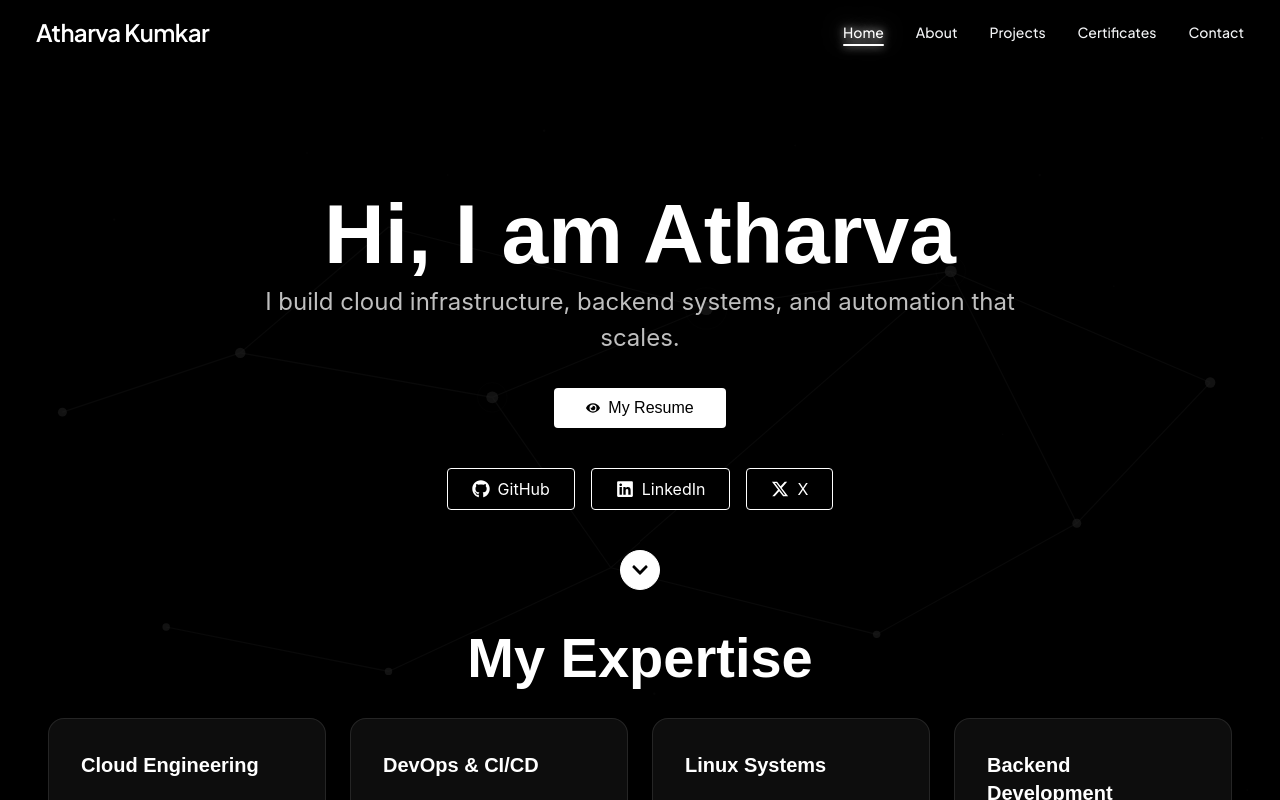
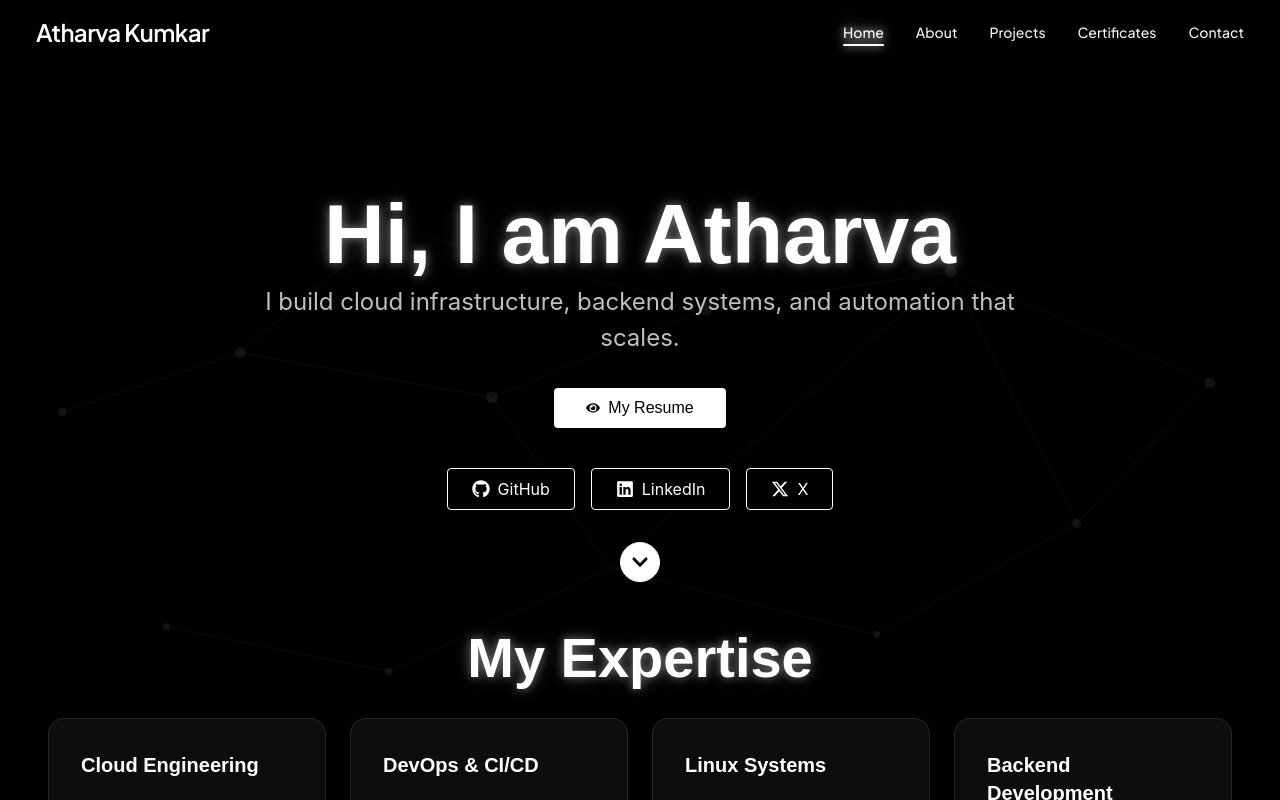
Before and after one commit to Atharvakumkar/Atharva-Kumkar-Resume-Website, a React (Vite) app in the folder resume/: page / in a window 1280 px wide. Shown: the top 800 px of the page. Built offline with nearby package versions, Linux system fonts and the light colour scheme; a web font is replaced by a local one.

Commit message:
Home Page v0.1.3

```diff
--- a/resume/src/pages/homePage.jsx
+++ b/resume/src/pages/homePage.jsx
@@ -49,7 +49,14 @@ function HomePage() {
                 >
                     {/* Hero Section */}
                     <div className="flex flex-col items-center text-center pt-32 pb-10 px-6">
-                        <h1 className="font-body font-semibold text-[84px] leading-none">
+                        <h1 className="
+        text-[84px]
+        font-semibold
+        font-body
+        font-body
+        leading-none
+        text-white
+        [text-shadow:0_0_10px_rgba(255,255,255,0.4),0_0_20px_rgba(255,255,255,0.2)]">
                             Hi, I am Atharva
                         </h1>
 
@@ -111,12 +118,17 @@ function HomePage() {
 
                     {/* Scroll Down Arrow */}
                     <div className="flex flex-col items-center mt-10">
-                        <a
-                            href="#expertise"
-                            className="group w-10 h-10 border border-white bg-white rounded-full flex items-center justify-center transition-all duration-300 hover:bg-black"
+                        <button
+                            onClick={() => {
+                                document
+                                    .getElementById("expertise")
+                                    ?.scrollIntoView({ behavior: "smooth", block: "start" });
+                            }}
+                            aria-label="Scroll to expertise section"
+                            className="group w-10 h-10 border border-white bg-white rounded-full flex items-center justify-center transition-all duration-300 hover:bg-black animate-bounce"
                         >
                             <FaChevronDown className="text-lg text-black transition-colors duration-300 group-hover:text-white" />
-                        </a>
+                        </button>
                     </div>
 
                     {/* Expertise Section */}
@@ -124,7 +136,14 @@ function HomePage() {
                         id="expertise"
                         className="min-h-[80vh] flex flex-col items-center pt-10 pb-15 px-6"
                     >
-                        <h1 className="font-body font-semibold text-[56px] leading-none">
+                        <h1 className="
+        text-[56px]
+        font-body
+        font-semibold
+        font-body
+        leading-none
+        text-white
+        [text-shadow:0_0_10px_rgba(255,255,255,0.4),0_0_20px_rgba(255,255,255,0.2)]">
                             My Expertise
                         </h1>
 
```
